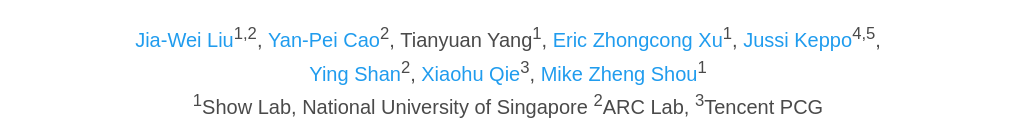
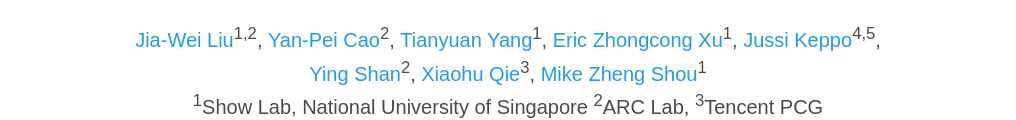
Before and after one commit to showlab/HOSNeRF, a plain HTML site: page index.html in a window 1280 px wide. Shown: the part 213-333 px from the top of the page, without its empty margins (132-1148 px from the left). Drawn offline with nearby package versions, Linux system fonts and the light colour scheme; some icons are missing; a web font is replaced by a local one.

Commit message:
Update index.html

```diff
--- a/index.html
+++ b/index.html
@@ -95,7 +95,7 @@
             <span class="author-block">
               <a href="https://yanpei.me">Yan-Pei Cao</a><sup>2</sup>,</span>
             <span class="author-block">
-              Tianyuan Yang</a><sup>1</sup>,
+              <a href="https://scholar.google.com.hk/citations?user=s2q3_A4AAAAJ&hl=zh-CN">Tianyuan Yang</a><sup>1</sup>,
             </span>
             <span class="author-block">
               <a href="https://scholar.google.com/citations?user=-4iADzMAAAAJ&hl=en">Eric Zhongcong Xu</a><sup>1</sup>,
```
